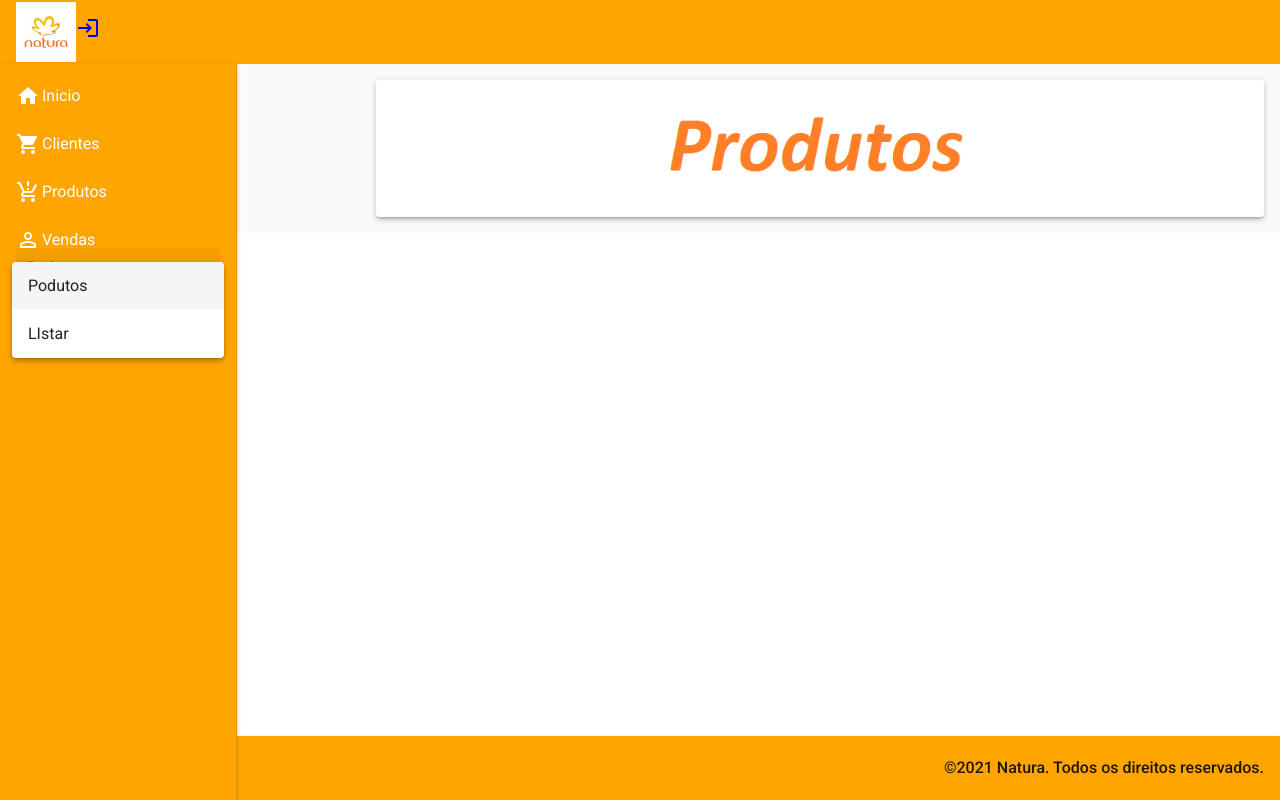
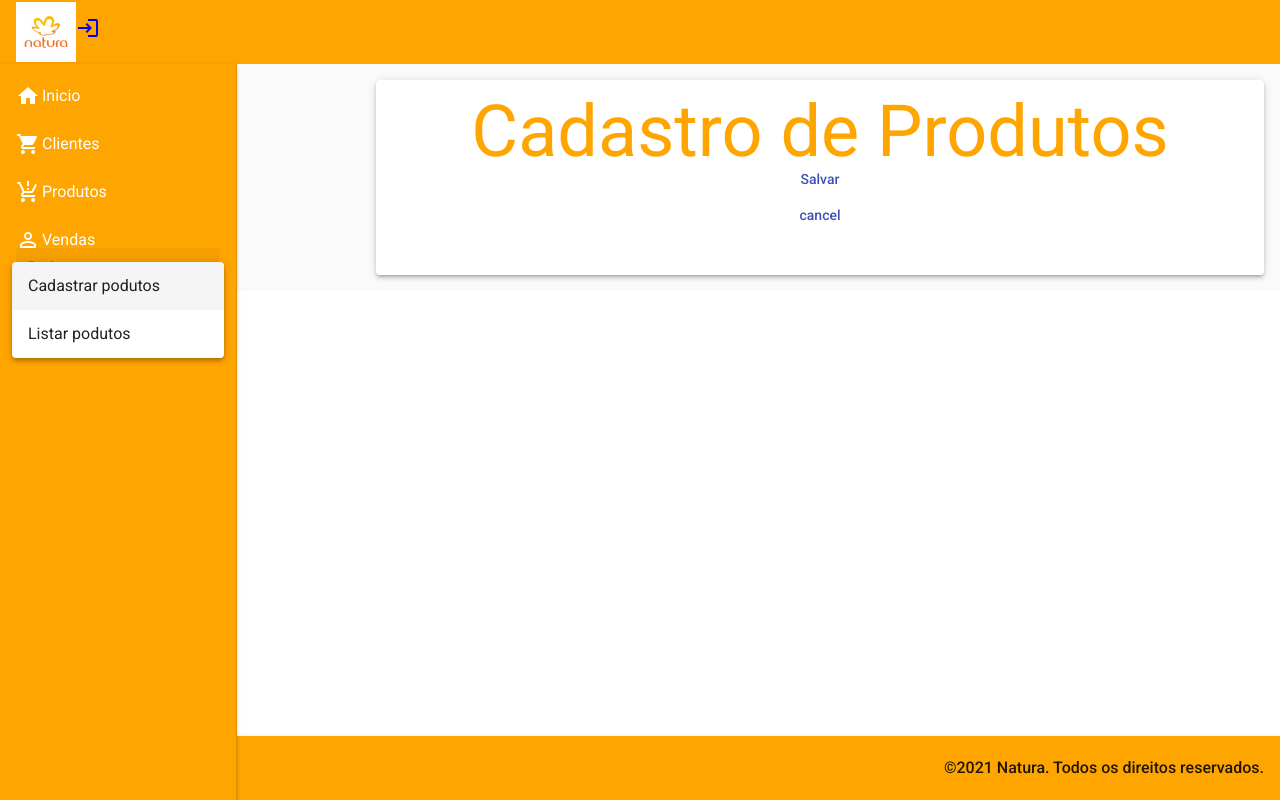
Before and after one commit to Diogoemannuelrodrigues/natura, an Angular app: page /products in a window 1280 px wide. Both pictures are taken after a click on the link "Produtos". Built offline with nearby package versions, Linux system fonts and the light colour scheme.

Commit message:
inclusao de pacotes, model, componentes e service

```diff
--- a/src/app/components/nav/nav.component.css
+++ b/src/app/components/nav/nav.component.css
@@ -1,6 +1,6 @@
 .sidnave {
   background-color: orange;
-  width: 200;
+  width: 100;
 }
 
 
--- a/src/app/components/nav/nav.component.html
+++ b/src/app/components/nav/nav.component.html
@@ -27,8 +27,8 @@
         <mat-form-field appearance="fill">
           <mat-label>Produtos</mat-label>
           <mat-select disableRipple>
-            <mat-option value="1" routerLink="/products">Podutos</mat-option>
-            <mat-option value="2" routerLink="/products-read">LIstar</mat-option>
+            <mat-option value="1" routerLink="/products">Cadastrar podutos</mat-option>
+            <mat-option value="1" routerLink="/products-read">Listar podutos</mat-option>
           </mat-select>
         </mat-form-field>
       </a>
--- /dev/null
+++ b/src/app/service/product-service.service.ts
@@ -0,0 +1,26 @@
+import { Produto } from './../views/product-crud/product.model';
+import { HttpClient } from '@angular/common/http';
+import { Injectable } from '@angular/core';
+import { Observable } from 'rxjs/internal/Observable';
+
+@Injectable({
+  providedIn: 'root'
+})
+export class ProductServiceService {
+
+  constructor(private http: HttpClient) { }
+  API  = 'http://localhost:8080/produtos/';
+
+ /*  public createProdutos(productCrud: ProductCrud): Observable<ProductCrud[]> {
+    return this.http.get<ProductCrud[]>('http://localhost:8080/produtos');
+  } */
+
+ /*  public create(produto: Produto): Observable<Produto>{
+    return this.http.post<Produto>(this.API, produto)
+  } */
+  public create(produto: Produto) {
+    console.log('Id Produto ' + produto.id);
+    return this.http.post('http://localhost:8080/produtos', produto);
+  }
+
+}
--- a/src/app/views/product-crud/product-crud.component.css
+++ b/src/app/views/product-crud/product-crud.component.css
@@ -1,5 +1,13 @@
 .card {
   text-align: center;
   align-items: center;
+  padding: 3em;
+  padding-top: 3em;
+  background-color: 0fff;
+}
 
+.produtos{
+  font-size: 72px;
+  color: orange;
+  margin: 38px 0 12px;
 }
--- a/src/app/views/product-crud/product-crud.component.html
+++ b/src/app/views/product-crud/product-crud.component.html
@@ -1,8 +1,13 @@
 <mat-card class="card mat-elevation-z3">
   <span class="produtos">
     <a>
-      <img class="logo" src="assets/img/produtos.png" height="100px" alt="logo.">
-      <img src="" alt="" srcset="">
+      Cadastro de Produtos
     </a>
   </span>
+  <div class="example-button-row">
+   <button (click)='createProduct()' color=red mat-button color="primary">Salvar</button>
+  </div>
+  <div class="example-button-row">
+    <button (click)='cancel()' color=red mat-button color="primary">cancel</button>
+   </div>
 </mat-card>
--- a/src/app/views/product-crud/product-crud.component.ts
+++ b/src/app/views/product-crud/product-crud.component.ts
@@ -1,5 +1,7 @@
+import { Produto } from './product.model';
 import { Component, OnInit } from '@angular/core';
-
+import { Router } from '@angular/router';
+import { ProductServiceService } from 'src/app/service/product-service.service';
 @Component({
   selector: 'app-product-crud',
   templateUrl: './product-crud.component.html',
@@ -7,11 +9,33 @@ import { Component, OnInit } from '@angular/core';
 })
 export class ProductCrudComponent implements OnInit {
 
-  constructor() { }
-
-  ngOnInit(): void {
-
+  produto: Produto = {
+  nome: "Diogo",
+  codigo: 123213,
+  descricao: "Testes de inclusao",
+  preco: 213
   }
 
+  constructor(private productService: ProductServiceService,
+              private router: Router) { }
+
+//colocar um snacbar para cadastrado com sucesso.
+
+ngOnInit(): void {
 
 }
+
+ createProduct() {
+    console.log(this.produto);
+    this.productService
+    .create(this.produto)
+    .subscribe(resultado => {
+      alert("Produto Cadastrado com sucesso")
+      this.router.navigate(['/products'])
+    })
+  }
+
+  cancel(){
+    this.router.navigate(['/'])
+  }
+}
```
Also changed, not shown: src/app/app.module.ts (+9 -1 lines), src/app/views/product-crud/product.model.ts (added, +7 -0 lines), 1 other file (tests, documents, lock files or other folders).
